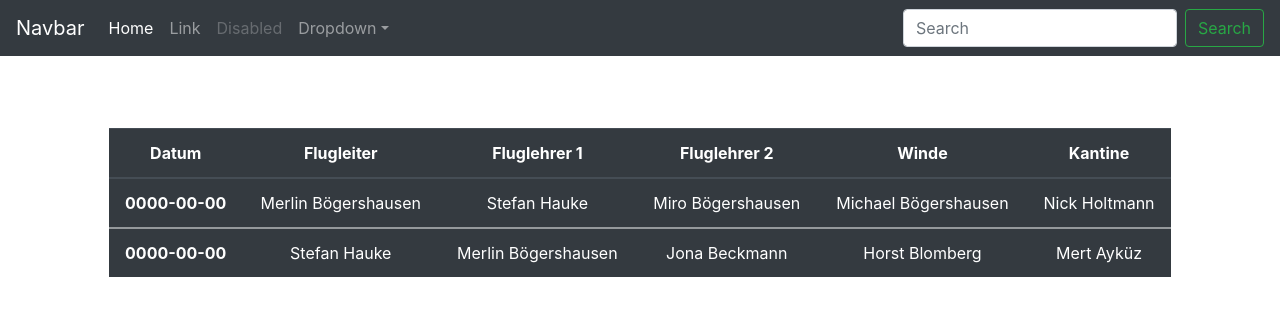
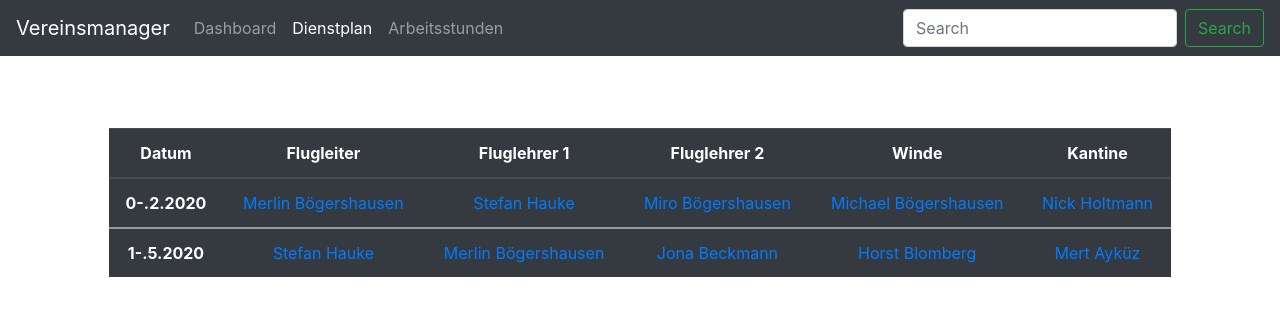
Before and after one commit to M1RO-15/Vereinsmanager, a PHP site: page /dienstplan2020/index.php in a window 1280 px wide. Shown: the top 316 px of the page. Run offline with PHP 8.4, Linux system fonts and the light colour scheme; data comes from the database, SQL or seed files in the repository; some libraries are stand-ins or nearby versions.

Commit message:
Improved Dienstplan & Arbeitsstunden

```diff
--- a/database_structure.sql
+++ b/database_structure.sql
@@ -43,5 +43,5 @@ INSERT INTO users (u_id, firstname, lastname, email, password, role) VALUES (6,
 INSERT INTO users (u_id, firstname, lastname, email, password, role) VALUES (7, 'Nick', 'Holtmann', 'miro@miro.de', 'pw', 4);
 INSERT INTO users (u_id, firstname, lastname, email, password, role) VALUES (8, 'Mert', 'Ayküz', 'miro@miro.de', 'pw', 4);
 
-INSERT INTO dienstplan2020 (date, fi_1, fi_2, winch, flightcontroller, catering) VALUES (2020-10-22, 3, 4, 1, 5, 7);
-INSERT INTO dienstplan2020 (date, fi_1, fi_2, winch, flightcontroller, catering) VALUES (2020-11-15, 4, 3, 2, 6, 8);
+INSERT INTO dienstplan2020 (date, fi_1, fi_2, winch, flightcontroller, catering) VALUES ('2020-10-22', 3, 4, 1, 5, 7);
+INSERT INTO dienstplan2020 (date, fi_1, fi_2, winch, flightcontroller, catering) VALUES ('2020-11-15', 4, 3, 2, 6, 8);
--- a/dienstplan2020/index.php
+++ b/dienstplan2020/index.php
@@ -24,29 +24,21 @@
 <body>
 
 <nav class="navbar navbar-expand-md navbar-dark bg-dark fixed-top">
-    <a class="navbar-brand" href="#">Navbar</a>
+    <a class="navbar-brand" href="#">Vereinsmanager</a>
     <button class="navbar-toggler" type="button" data-toggle="collapse" data-target="#navbarsExampleDefault" aria-controls="navbarsExampleDefault" aria-expanded="false" aria-label="Toggle navigation">
         <span class="navbar-toggler-icon"></span>
     </button>
 
     <div class="collapse navbar-collapse" id="navbarsExampleDefault">
         <ul class="navbar-nav mr-auto">
+            <li class="nav-item">
+                <a class="nav-link" href="#">Dashboard</a>
+            </li>
             <li class="nav-item active">
-                <a class="nav-link" href="#">Home <span class="sr-only">(current)</span></a>
+                <a class="nav-link" href="#">Dienstplan<span class="sr-only">(current)</span></a>
             </li>
             <li class="nav-item">
-                <a class="nav-link" href="#">Link</a>
-            </li>
-            <li class="nav-item">
-                <a class="nav-link disabled" href="#">Disabled</a>
-            </li>
-            <li class="nav-item dropdown">
-                <a class="nav-link dropdown-toggle" href="http://example.com" id="dropdown01" data-toggle="dropdown" aria-haspopup="true" aria-expanded="false">Dropdown</a>
-                <div class="dropdown-menu" aria-labelledby="dropdown01">
-                    <a class="dropdown-item" href="#">Action</a>
-                    <a class="dropdown-item" href="#">Another action</a>
-                    <a class="dropdown-item" href="#">Something else here</a>
-                </div>
+                <a class="nav-link" href="#">Arbeitsstunden</a>
             </li>
         </ul>
         <form class="form-inline my-2 my-lg-0">
@@ -104,6 +96,10 @@
             $fl_co = $row['flightcontroller'];
             $catering = $row['catering'];
             $date_dp = $row['date'];
+
+            $date_dp_jahr = substr($date_dp, 0, 4);
+            $date_dp_tag = substr($date_dp, 6, 2);
+            $date_dp_monat = substr($date_dp, 9, 2);
 
 
                 //Query of the name of the fi_1
@@ -222,12 +218,12 @@
             ?>
             <tbody>
             <tr>
-                <th scope="row"><?php echo($date_dp); ?></th>
-                <td><?php echo($fi_1_txt); ?></td>
-                <td><?php echo($fi_2_txt); ?></td>
-                <td><?php echo($winch_txt); ?></td>
-                <td><?php echo($fl_co_txt); ?></td>
-                <td><?php echo($catering_txt); ?></td>
+                <th scope="row"><?php echo($date_dp_tag . "." . $date_dp_monat . "." . $date_dp_jahr); ?></th>
+                <td><?php echo("<a href=\"/dienst/?token=fi1_" . $date_dp . "\">" . $fi_1_txt . "</a>"); ?></td>
+                <td><?php echo("<a href=\"/dienst/?token=fi2_" . $date_dp . "\">" . $fi_2_txt . "</a>"); ?></td>
+                <td><?php echo("<a href=\"/dienst/?token=win_" . $date_dp . "\">" . $winch_txt . "</a>"); ?></td>
+                <td><?php echo("<a href=\"/dienst/?token=fl_" . $date_dp . "\">" . $fl_co_txt . "</a>"); ?></td>
+                <td><?php echo("<a href=\"/dienst/?token=kan_" . $date_dp . "\">" . $catering_txt . "</a>"); ?></td>
             </tr>
             <?php
             }
```
Also changed, not shown: arbeitstundenerfassung/einheit-eintragen/index.php (+34 -2 lines).
